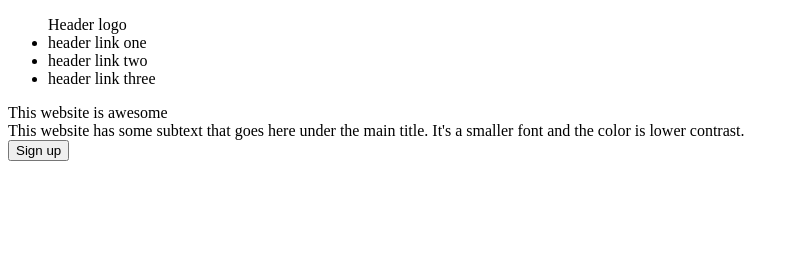
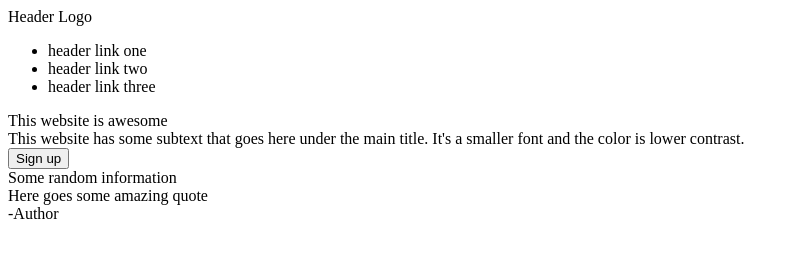
Before and after one commit to yongki95/website_project, a plain HTML site: page index.html in a window 1280 px wide. Shown: the whole page, without its empty margins (0-799 px from the left). Drawn offline with Linux system fonts and the light colour scheme.

Commit message:
Change Header Logo position in html and ADD main content elements

```diff
--- a/index.html
+++ b/index.html
@@ -9,8 +9,8 @@
 
     <body>
         <div class="header">
+            <div class="logo_text_header">Header Logo</div>
             <ul>
-                Header logo
                 <li>header link one</li>
                 <li>header link two</li>
                 <li>header link three</li>
@@ -24,7 +24,16 @@
             <button>Sign up</button>
         </div>
         <div class="container">
+            <div class="text_main_content">Some random information</div>
 
+            <div class="image_container">
+
+            </div>
+
+            <div class="Quote_container">
+                <div class="Quote">Here goes some amazing quote</div>
+                <div class="author">-Author</div>
+            </div>
         </div>
         <div class="footer"></div>
     </body>
```
